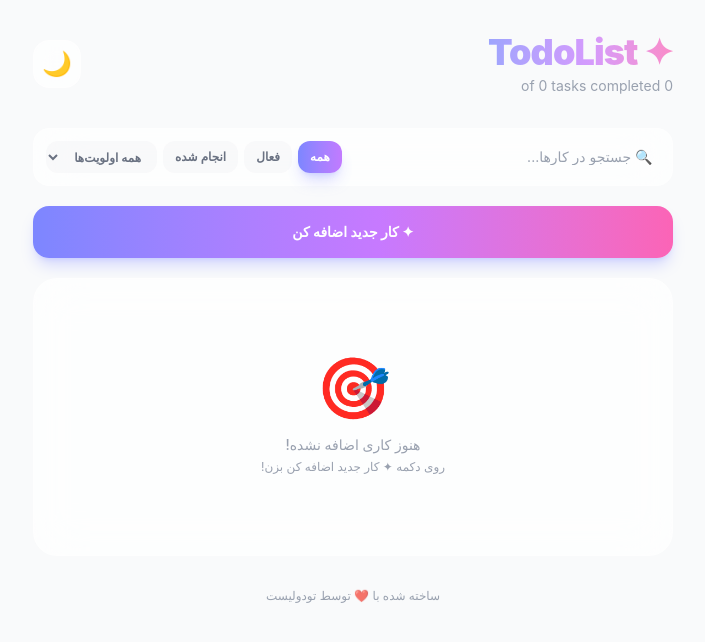
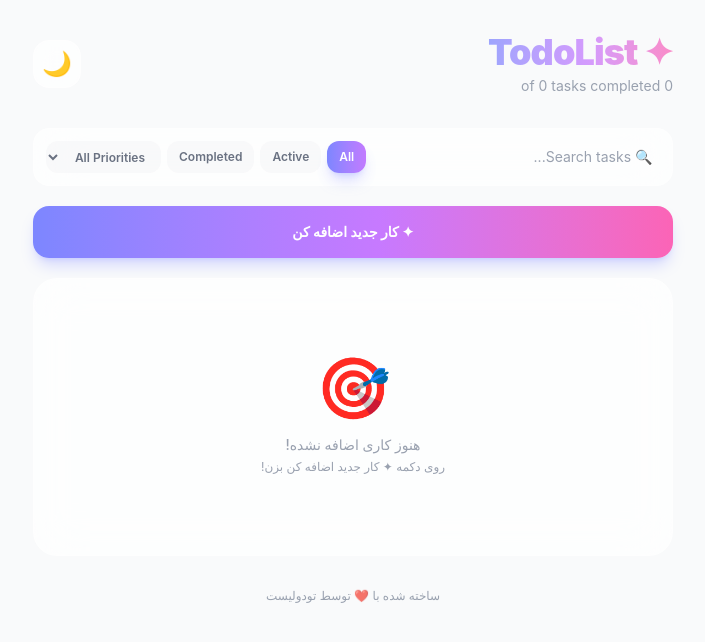
Before and after one commit to mohammad-2012/ReactTodo-React-TypeScript-Tailwind, a React (Vite) app: page / in a window 1280 px wide. Shown: the top 642 px of the page, without its empty margins (287-992 px from the left). Built offline with nearby package versions, Linux system fonts and the light colour scheme; the HTML template or start-up script is replaced by a standard one.

Commit message:
Change SearchFilter  writing language to English

```diff
--- a/src/components/SearchFilter.tsx
+++ b/src/components/SearchFilter.tsx
@@ -24,7 +24,7 @@ export function SearchFilter({
     <div className="glass rounded-2xl p-3 mb-5 flex flex-col sm:flex-row gap-2">
       <input
         type="text"
-        placeholder="🔍 جستجو در کارها..."
+        placeholder="🔍 Search tasks..."
         value={search}
         onChange={(e) => setSearch(e.target.value)}
         className="flex-1 min-w-[200px] text-sm bg-transparent outline-none placeholder-gray-400 dark:placeholder-gray-500 px-2 py-1.5"
@@ -42,7 +42,7 @@ export function SearchFilter({
                   : "bg-gray-100/50 text-gray-500 hover:bg-gray-200/50"
             }`}
           >
-            {f === "all" ? "همه" : f === "active" ? "فعال" : "انجام شده"}
+            {f === "all" ? "All" : f === "active" ? "Active" : "Completed"}
           </button>
         ))}
         <select
@@ -56,7 +56,7 @@ export function SearchFilter({
               : "bg-gray-100/50 text-gray-500 hover:bg-gray-200/50"
           }`}
         >
-          <option value="all">همه اولویت‌ها</option>
+          <option value="all">All Priorities</option>
           {(Object.keys(PRIORITY_CONFIG) as Priority[]).map((p) => (
             <option key={p} value={p}>
               {PRIORITY_CONFIG[p].label}
```
